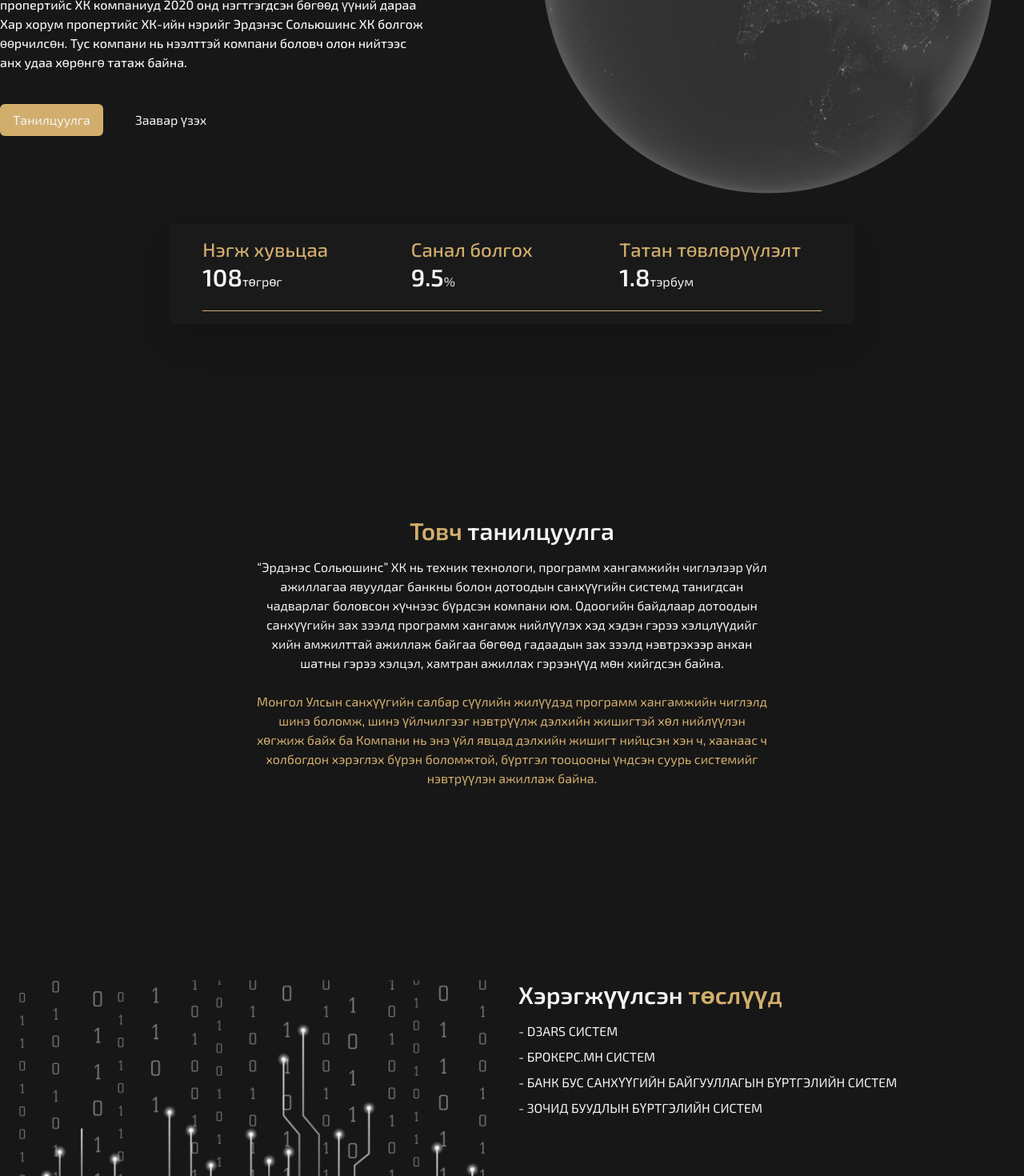
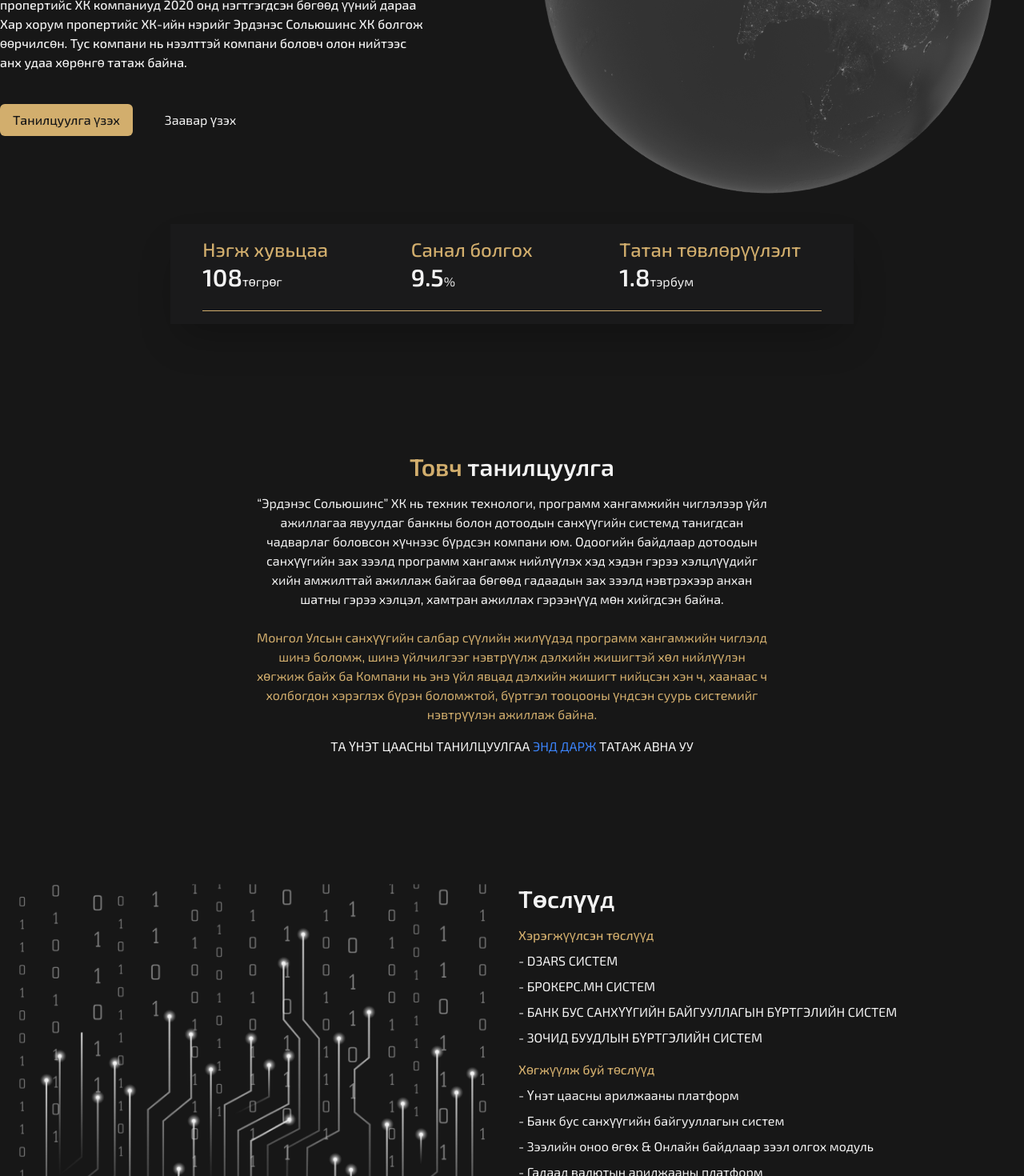
Before and after one commit to orgil0588/es-ipo, a React (Create React App) app: page / in a window 1280 px wide. Shown: the part 360-1830 px from the top of the page at 80% size. Built offline with nearby package versions, Linux system fonts and the light colour scheme.

Commit message:
some fix

```diff
--- a/src/components/About.js
+++ b/src/components/About.js
@@ -1,9 +1,9 @@
 import Wrapper from "./Wrapper"
-import { binary, line } from "./bucket"
+import { binary, erdenes_solutions_pdf, line } from "./bucket"
 const About = () => {
   return (
     <Wrapper>
-      <div className="text-center mx-auto my-20 md:my-60 ">
+      <div className="text-center mx-auto my-20 md:my-40  ">
         <h1 className="font-semibold text-md mx-auto sm:text-lg md:text-xl lg:text-2xl xl:text-3xl 2xl:text-4xl md:w-8/12">
           <span className="text-primary">Товч</span> танилцуулга
         </h1>
@@ -24,14 +24,34 @@
             тооцооны үндсэн суурь системийг нэвтрүүлэн ажиллаж байна.
           </span>
         </p>
+        <div className="text-center mt-4">
+          ТА ҮНЭТ ЦААСНЫ ТАНИЛЦУУЛГАА
+          <a
+            href={erdenes_solutions_pdf}
+            download
+            target="_blank"
+            rel="noreferrer"
+            className="text-blue-500"
+          >
+            {" "}
+            ЭНД ДАРЖ{" "}
+          </a>
+          ТАТАЖ АВНА УУ
         </div>
+      </div>
+
       <div className=" mt-10 grid grid-cols-1 md:grid-cols-2 md:gap-4 md:mt-32">
         <img src={binary} alt="binary" />
         <div className="absolute backdrop-blur-sm p-6 md:p-0 md:backdrop-blur-none md:relative">
           <h1 className="font-semibold text-md sm:text-lg md:text-xl lg:text-2xl xl:text-3xl 2xl:text-4xl md:w-8/12">
-            Хэрэгжүүлсэн <span className="text-primary">төслүүд</span>
+            Төслүүд <span className="text-primary"></span>
           </h1>
-          <ul className="text-sm mt-4 w-full sm:text-base lg:text-md lg:w-10/12">
+          <div>
+            <h1 className="font-medium  mt-4">
+              <span className="text-primary">Хэрэгжүүлсэн төслүүд</span>
+            </h1>
+
+            <ul className="text-sm w-full sm:text-base lg:text-md lg:w-10/12">
               <li className="my-2">- D3ARS СИСТЕМ</li>
               <li className="my-2">- БРОКЕРС.МН СИСТЕМ</li>
               <li className="my-2">
@@ -40,6 +60,25 @@
               <li className="my-2">- ЗОЧИД БУУДЛЫН БҮРТГЭЛИЙН СИСТЕМ</li>
             </ul>
           </div>
+          <div>
+            <h1 className="font-medium  mt-4">
+              <span className="text-primary">Хөгжүүлж буй төслүүд</span>
+            </h1>
+
+            <ul className="text-sm w-full sm:text-base lg:text-md lg:w-10/12">
+              <li className="my-2">- Үнэт цаасны арилжааны платформ</li>
+              <li className="my-2">
+                - Банк бус санхүүгийн байгууллагын систем
+              </li>
+              <li className="my-2">
+                - Зээлийн оноо өгөх & Онлайн байдлаар зээл олгох модуль
+              </li>
+              <li className="my-2">- Гадаад валютын арилжааны платформ</li>
+              <li className="my-2">- Үнэт металлын арилжааны платформ</li>
+              <li className="my-2">- Үл хөдлөх хөрөнгө зуучлалын систем</li>
+            </ul>
+          </div>
+        </div>
       </div>
       <img src={line} alt="line" className="w-full mb-20" />
     </Wrapper>
--- a/src/components/Button.js
+++ b/src/components/Button.js
@@ -1,7 +1,7 @@
 export const PrimaryButton = (props) => {
   return (
     <div
-      className={`px-4 py-2 mr-6 bg-primary rounded-md cursor-pointer text-sm sm:text-base`}
+      className={`px-4 py-2 mr-6 bg-primary rounded-md cursor-pointer text-sm text-black font-medium sm:text-base`}
     >
       {props && props.text}
     </div>
--- a/src/components/Contact.js
+++ b/src/components/Contact.js
@@ -13,7 +13,8 @@
         <img className="mx-auto my-4" src={banner} alt="banner" />
         <div className="">
           <h1 className="text-2xl text-primary">Гүүдсекийн харилцагчид</h1>
-          <Disclosure className="">
+
+          <Disclosure defaultOpen={true} className="">
             {({ open }) => (
               <>
                 <Disclosure.Button className="flex justify-between items-center px-4 bg-primary/25 my-4 rounded-md w-full md:w-10/12 xl:w-8/12 2xl:w-6/12">
@@ -68,7 +69,7 @@
               </>
             )}
           </Disclosure>
-          <Disclosure className="">
+          <Disclosure defaultOpen={false} className="">
             {({ open }) => (
               <>
                 <Disclosure.Button className="flex justify-between items-center px-4 bg-primary/25 my-4 rounded-md w-full md:w-10/12 xl:w-8/12 2xl:w-6/12">
--- a/src/components/Hero.js
+++ b/src/components/Hero.js
@@ -20,8 +20,13 @@
             удаа хөрөнгө татаж байна.
           </h1>
           <div className="flex items-center pb-4">
-            <a href={erdenes_solutions_pdf} download>
-              <PrimaryButton text="Танилцуулга" type="primary" />
+            <a
+              href={erdenes_solutions_pdf}
+              download
+              target="_blank"
+              rel="noreferrer"
+            >
+              <PrimaryButton text="Танилцуулга үзэх" type="primary" />
             </a>
 
             <a href="#contact">
```
Also changed, not shown: 1 other file (tests, documents, lock files or other folders). Lines whose indentation alone changed are shown as unchanged.
